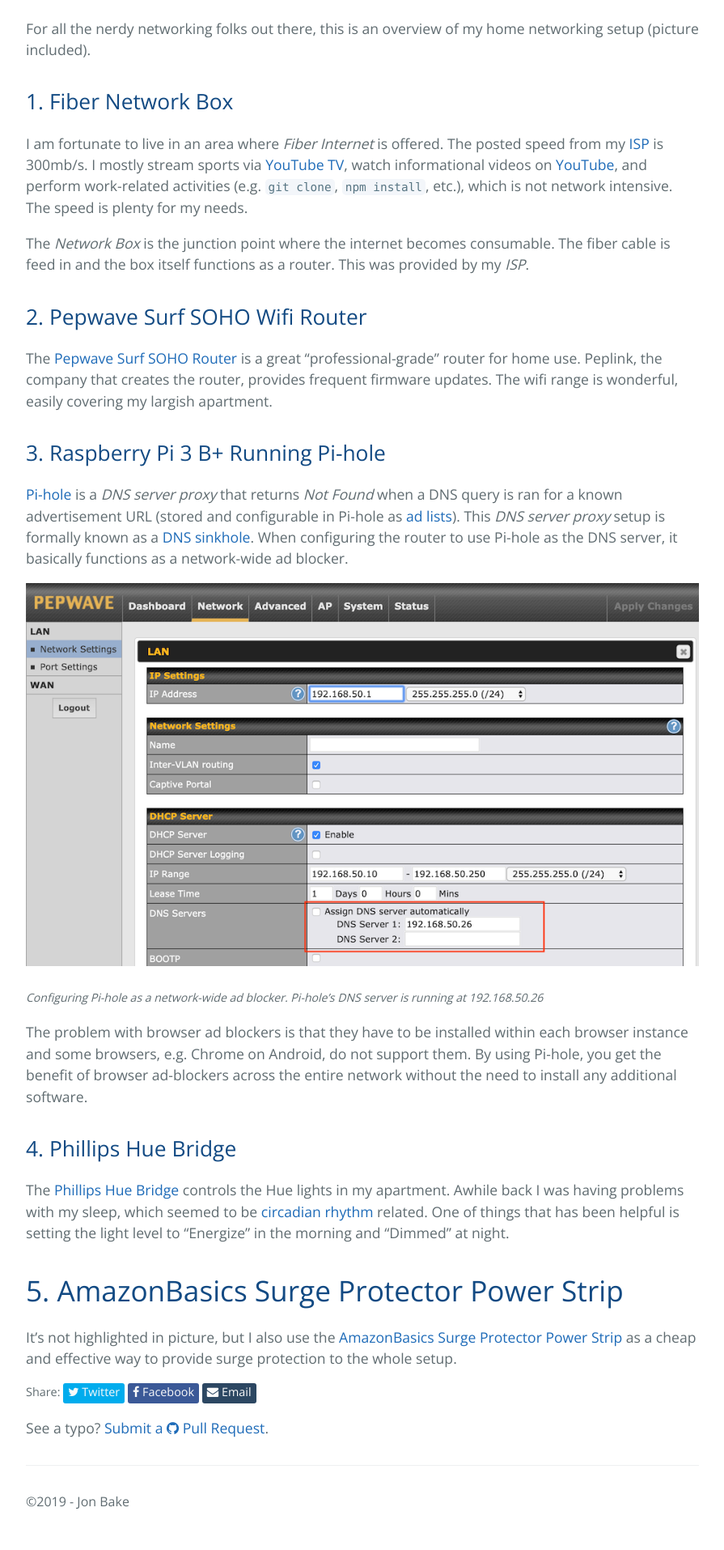
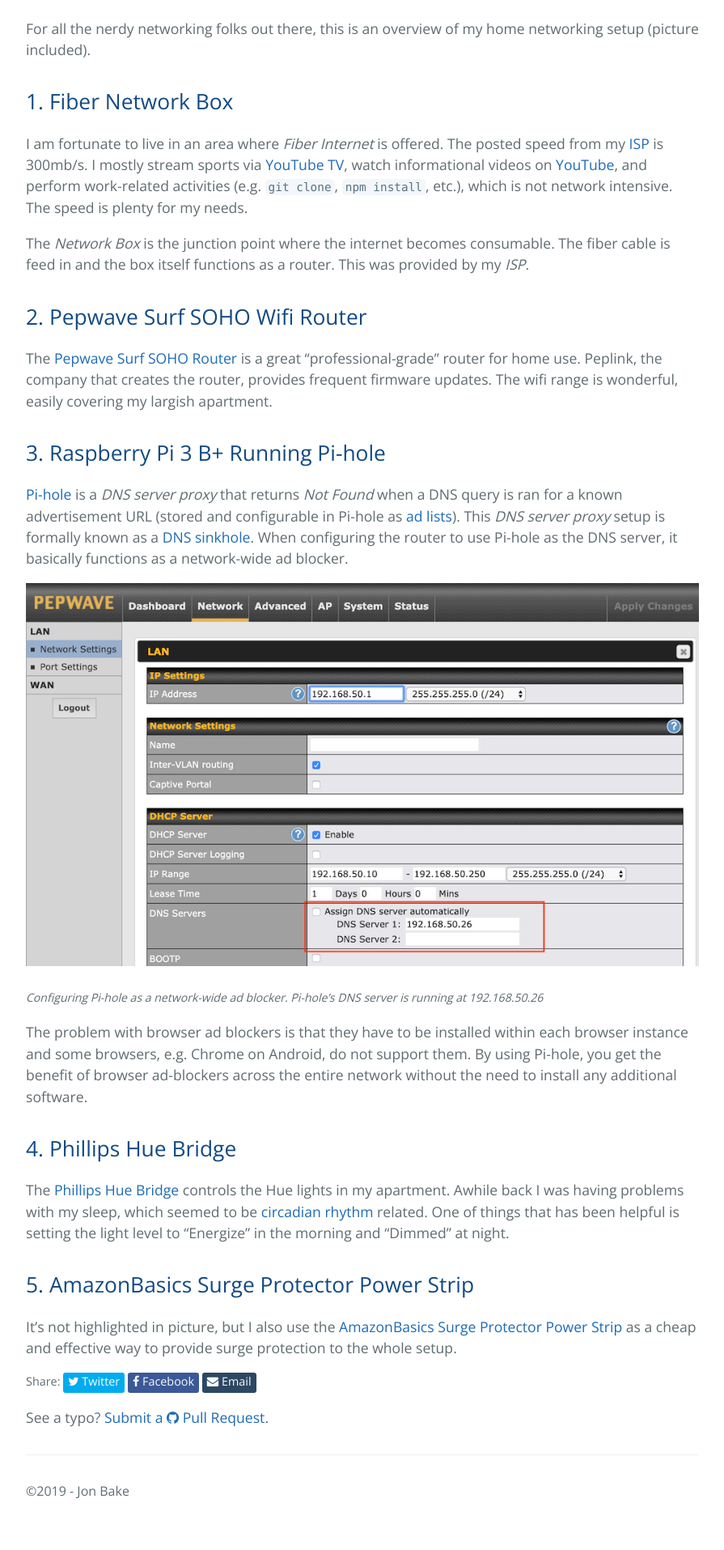
Before and after one commit to jonmbake/jonbake.com, a Jekyll site: the page built from blog/_posts/2019-09-08-my-home-network-setup.md, in a window 1280 px wide. Shown: the part 1214-3128 px from the top of the page at 81% size, without its empty margins (192-1087 px from the left). Built offline with Jekyll 4.4.1, drawn with Linux system fonts in a browser that asks for light colours; nearby versions of some CDN libraries; comment, search, counter and statistics services are not loaded.

Commit message:
Fix typo

```diff
--- a/blog/_posts/2019-09-08-my-home-network-setup.md
+++ b/blog/_posts/2019-09-08-my-home-network-setup.md
@@ -32,6 +32,6 @@
 
 The [Phillips Hue Bridge](https://www2.meethue.com/en-us/p/hue-bridge/046677458478) controls the Hue lights in my apartment. Awhile back I was having problems with my sleep, which seemed to be [circadian rhythm](https://www.sleepfoundation.org/articles/what-circadian-rhythm) related. One of things that has been helpful is setting the light level to "Energize" in the morning and "Dimmed" at night.
 
-# 5. AmazonBasics Surge Protector Power Strip
+## 5. AmazonBasics Surge Protector Power Strip
 
 It's not highlighted in picture, but I also use the [AmazonBasics Surge Protector Power Strip](https://amazon.com/AmazonBasics-6-Outlet-Surge-Protector-Power/dp/B00TP1C1UC) as a cheap and effective way to provide surge protection to the whole setup.
```
